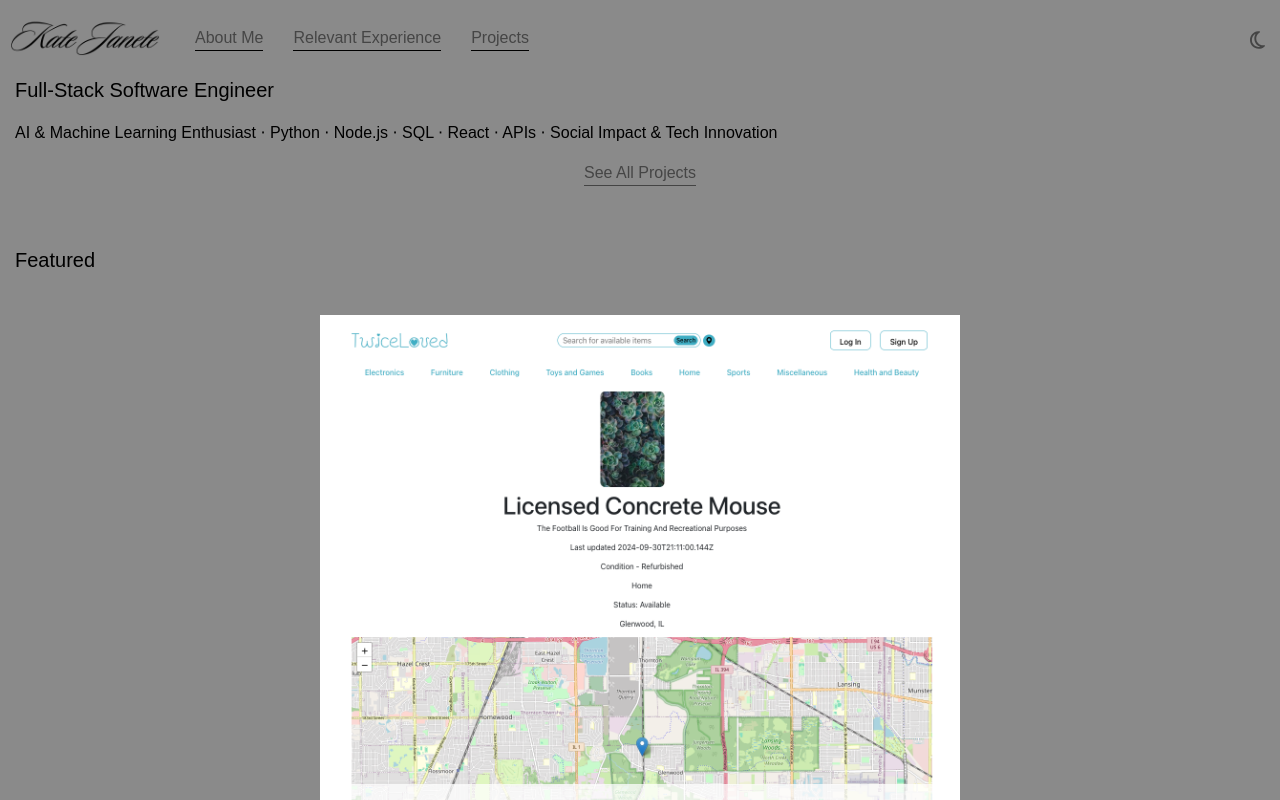
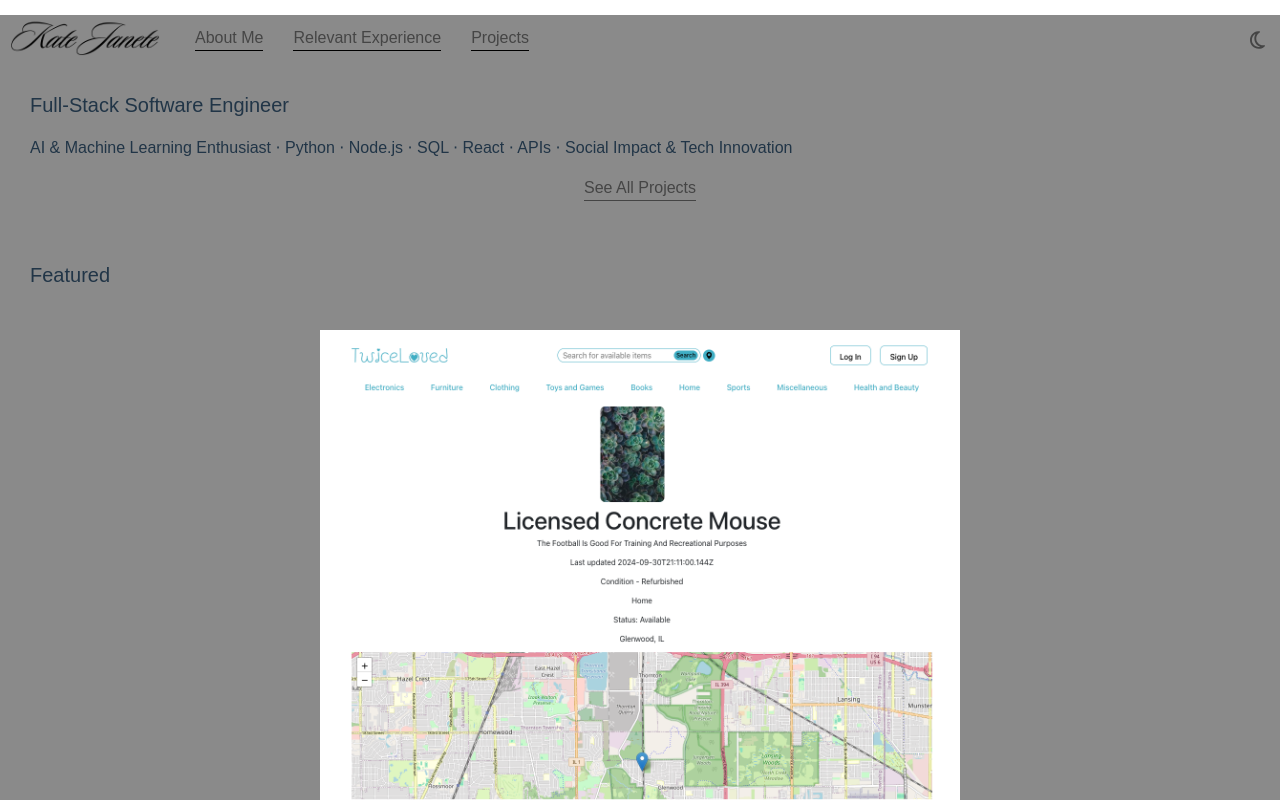
Before and after one commit to katiejnete/katejanete, a React (Vite) app: page / in a window 1280 px wide. Shown: the top 800 px of the page. Built offline with nearby package versions, Linux system fonts and the light colour scheme.

Commit message:
update app styling

```diff
--- a/src/stylesheets/App.css
+++ b/src/stylesheets/App.css
@@ -74,6 +74,7 @@ footer {
 
 .app {
   box-sizing: border-box;
+  margin: 15px;
   padding: 15px;
   height: 100vh;
   display: flex;
--- a/src/stylesheets/index.css
+++ b/src/stylesheets/index.css
@@ -9,8 +9,6 @@
   padding: 0;
 
   color-scheme: light dark;
-  color: black;
-  background-color: #8a8a8a;
 
   font-synthesis: none;
   text-rendering: optimizeLegibility;
```
